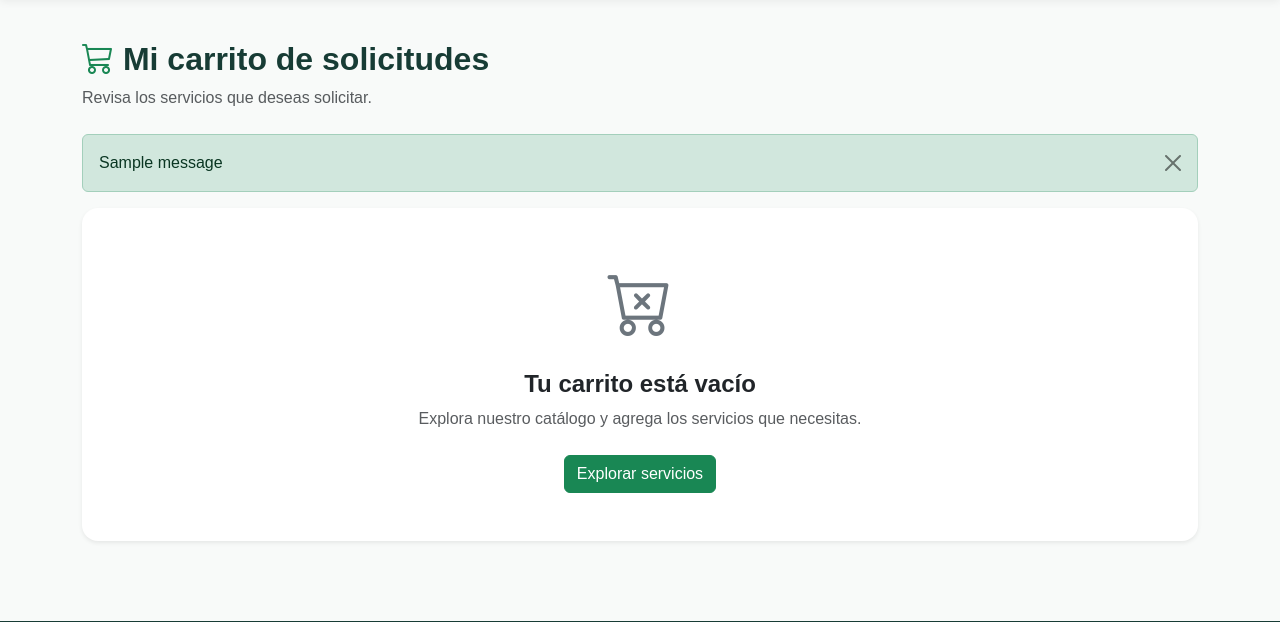
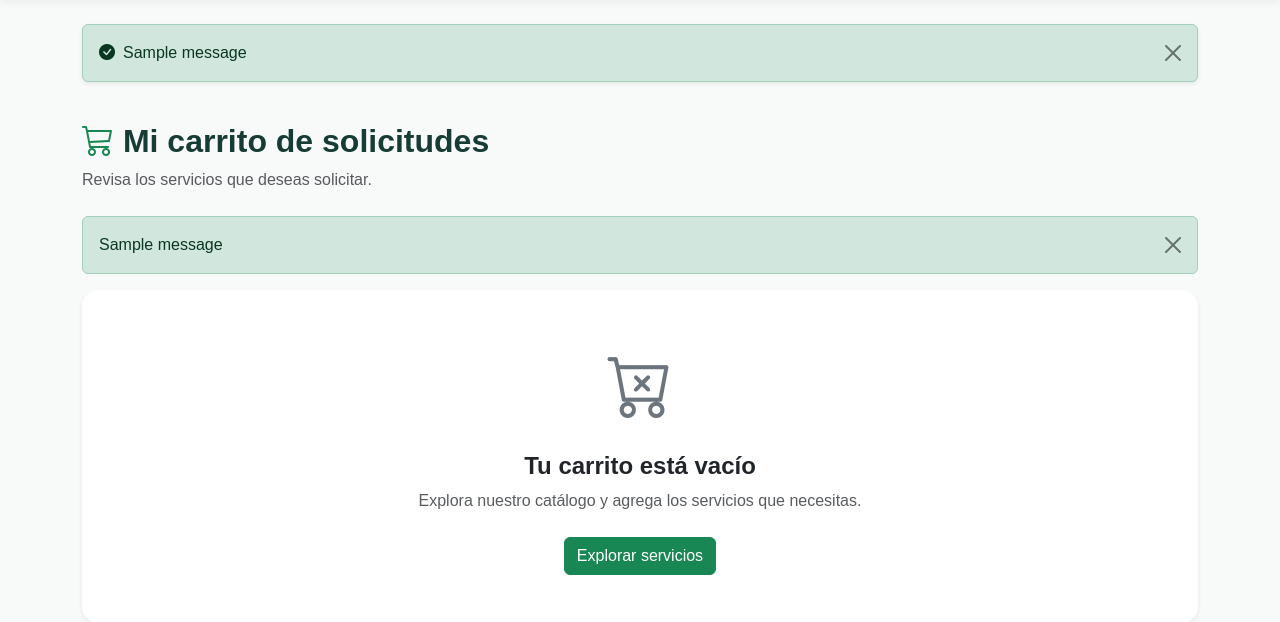
Before and after one commit to bull-cpu/PetCare-Chile, a Django app: page /carrito/ in a window 1280 px wide. Shown: the part 56-678 px from the top of the page. Run offline with Django 5.2, Linux system fonts and the light colour scheme; a user stored in the database is signed in; tables that the repository leaves empty hold one stand-in row (values such as "Sample post"); one stand-in notice (Sample message) is shown.

Commit message:
feat: implementar notificaciones con mensajes de Django

```diff
--- a/templates/base.html
+++ b/templates/base.html
@@ -157,12 +157,66 @@
     </div>
 </nav>
 
+
 <main class="container py-4">
+
+    <!-- SISTEMA DE NOTIFICACIONES -->
+    {% if messages %}
+        <div class="mb-4" id="notificaciones">
+
+            {% for message in messages %}
+
+                <div class="alert
+                    {% if message.tags == 'error' %}
+                        alert-danger
+                    {% elif message.tags == 'success' %}
+                        alert-success
+                    {% elif message.tags == 'warning' %}
+                        alert-warning
+                    {% elif message.tags == 'info' %}
+                        alert-info
+                    {% else %}
+                        alert-secondary
+                    {% endif %}
+                    alert-dismissible fade show shadow-sm"
+                    role="alert">
+
+                    <div class="d-flex align-items-center">
+
+                        {% if message.tags == 'success' %}
+                            <i class="bi bi-check-circle-fill me-2"></i>
+                        {% elif message.tags == 'error' %}
+                            <i class="bi bi-exclamation-circle-fill me-2"></i>
+                        {% elif message.tags == 'warning' %}
+                            <i class="bi bi-exclamation-triangle-fill me-2"></i>
+                        {% else %}
+                            <i class="bi bi-info-circle-fill me-2"></i>
+                        {% endif %}
+
+                        <div>
+                            {{ message }}
+                        </div>
+
+                    </div>
+
+                    <button type="button"
+                            class="btn-close"
+                            data-bs-dismiss="alert"
+                            aria-label="Cerrar">
+                    </button>
+
+                </div>
+
+            {% endfor %}
+
+        </div>
+    {% endif %}
 
     {% block content %}
     {% endblock %}
 
 </main>
+
 
 <footer class="py-4">
     <div class="container text-center">
```
